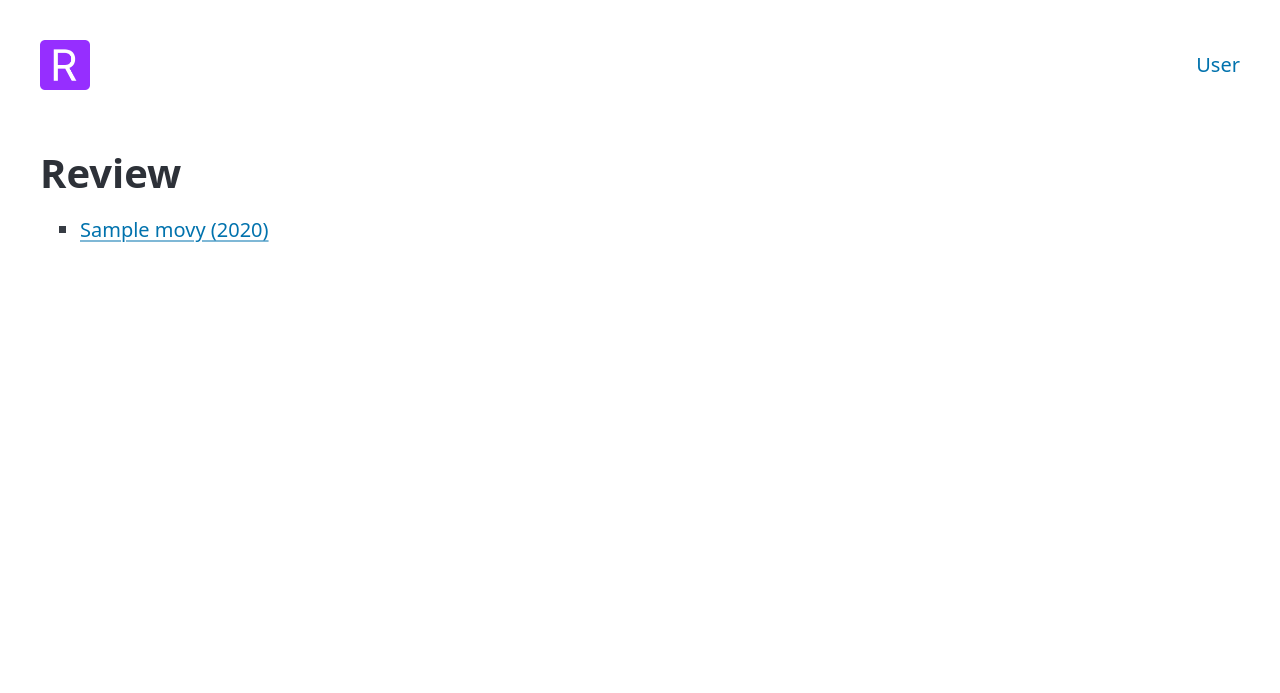
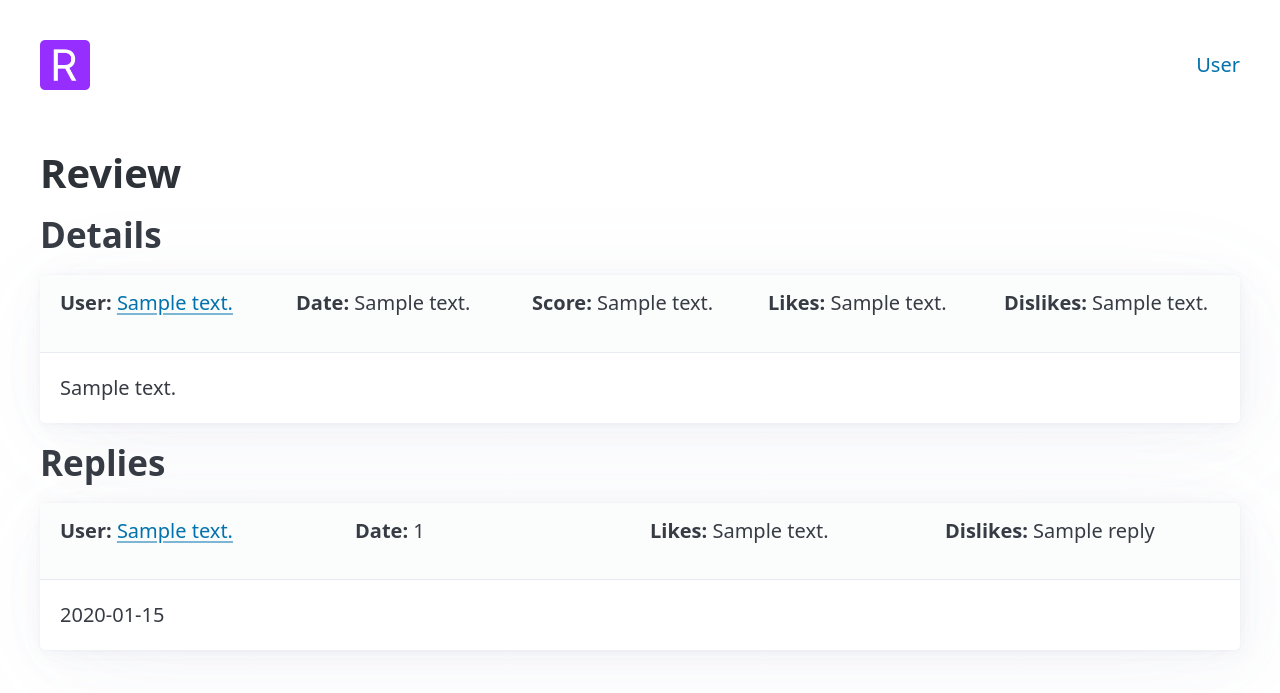
Before and after one commit to FreemanApps/reviewer, a FastAPI app: template src/templates/review.jinja in a window 1280 px wide. Shown: the top 693 px of the page. Run offline with FastAPI, Linux system fonts and the light colour scheme; the template is opened without the code that fills it: most values are stand-ins (such as "Sample title", 1, 10 or a date in 2020); some libraries are stand-ins or nearby versions.

Commit message:
Add review page

```diff
--- a/src/routes/movie.py
+++ b/src/routes/movie.py
@@ -47,7 +47,6 @@ async def get_movie(request: Request, movie_id: int):
                             r.review_id
                             ,r.review_score
                             ,TO_CHAR(r.review_timestamp AT TIME ZONE 'America/New_York', 'DD Mon YYYY') AS review_date
-                            ,TO_CHAR(r.review_timestamp AT TIME ZONE 'America/New_York', 'HH:MI:SS AM') AS review_time
                             ,p.person_name AS reviewer
                             FROM reviewer.review r
                             JOIN reviewer.person p ON r.person_id = p.person_id
--- a/src/routes/person.py
+++ b/src/routes/person.py
@@ -22,7 +22,6 @@ async def get_person(request: Request, person_id: int):
                             r.review_id
                             ,r.review_score
                             ,TO_CHAR(r.review_timestamp AT TIME ZONE 'America/New_York', 'DD Mon YYYY') AS review_date
-                            ,TO_CHAR(r.review_timestamp AT TIME ZONE 'America/New_York', 'HH:MI:SS AM') AS review_time
                             ,m.movie_name
                             FROM reviewer.review r
                             JOIN reviewer.movie m ON r.movie_id = m.movie_id
@@ -34,11 +33,9 @@ async def get_person(request: Request, person_id: int):
             cur.execute('''
                             SELECT
                             TO_CHAR(rp.reply_timestamp AT TIME ZONE 'America/New_York', 'DD Mon YYYY') AS reply_date
-                            ,TO_CHAR(rp.reply_timestamp AT TIME ZONE 'America/New_York', 'HH:MI:SS AM') AS reply_time
                             ,rv.review_id
                             ,rv.review_score
                             ,TO_CHAR(rv.review_timestamp AT TIME ZONE 'America/New_York', 'DD Mon YYYY') AS review_date
-                            ,TO_CHAR(rv.review_timestamp AT TIME ZONE 'America/New_York', 'HH:MI:SS AM') AS review_time
                             ,p.person_name AS reviewerer
                             ,m.movie_name
                             FROM reviewer.reply rp
--- a/src/routes/review.py
+++ b/src/routes/review.py
@@ -14,7 +14,7 @@ async def get_review(request: Request, review_id: int):
                             SELECT
                             r.review_score
                             ,r.review_content
-                            ,r.review_timestamp AT TIME ZONE 'America/New_York'
+                            ,TO_CHAR(r.review_timestamp AT TIME ZONE 'America/New_York', 'DD Mon YYYY') AS review_date
                             ,p.person_id
                             ,p.person_name
                             ,COUNT(*) FILTER (WHERE rr.review_reaction_type = 'like') likes
@@ -30,7 +30,7 @@ async def get_review(request: Request, review_id: int):
             cur.execute('''
                             SELECT
                             r.reply_content
-                            ,r.reply_timestamp AT TIME ZONE 'America/New_York'
+                            ,TO_CHAR(r.reply_timestamp AT TIME ZONE 'America/New_York', 'DD Mon YYYY') AS reply_date
                             ,p.person_id
                             ,p.person_name
                             ,COUNT(*) FILTER (WHERE rr.reply_reaction_type = 'like') likes
--- a/src/templates/movie.jinja
+++ b/src/templates/movie.jinja
@@ -31,9 +31,9 @@
         <p><strong>Average Rating:</strong> {% if reviews_details[0] %}{{ reviews_details[0] }}{% else %}N/A{% endif %}</p>
         {% if reviews %}
         <ul>
-            {% for review_id, review_score, review_date, review_time, reviewer in reviews %}
+            {% for review_id, review_score, review_date, reviewer in reviews %}
             <li>
-                <a href="{{ url_for('get_review', review_id=review_id) }}">{{ review_score }} from {{ reviewer|e }} on {{ review_date }} at {{ review_time }}</a>
+                <a href="{{ url_for('get_review', review_id=review_id) }}">{{ review_score }} from {{ reviewer|e }} on {{ review_date }}</a>
             </li>
             {% endfor %}
         </ul>
--- a/src/templates/review.jinja
+++ b/src/templates/review.jinja
@@ -3,16 +3,31 @@
 <main class="container">
     <h1>Review</h1>
     <section>
-
+        <h2>Details</h2>
+        <article>
+            <header class="grid">
+                <p><strong>User:</strong> <a href="{{ url_for('get_person', person_id=review_details[3]) }}">{{ review_details[4]|e }}</a></p>
+                <p><strong>Date:</strong> {{ review_details[2] }}</p>
+                <p><strong>Score:</strong> {{ review_details[0] }}</p>
+                <p><strong>Likes:</strong> {{ review_details[5] }}</p>
+                <p><strong>Dislikes:</strong> {{ review_details[6] }}</p>
+            </header>
+            {{ review_details[1]|e }}
+        </article>
     </section>
     <section>
-        <ul>
-            {% for movie_id, movie_name, release_year in movies %}
-            <li>
-                <a href="{{ url_for('get_movie', movie_id=movie_id) }}">{{ movie_name|e }} ({{ release_year }})</a>
-            </li>
-            {% endfor %}
-        </ul>
+        <h2>Replies</h2>
+        {% for reply_content, reply_date, person_id, person_name, likes, dislikes in replies %}
+        <article>
+            <header class="grid">
+                <p><strong>User:</strong> <a href="{{ url_for('get_person', person_id=person_id) }}">{{ person_name|e }}</a></p>
+                <p><strong>Date:</strong> {{ reply_date }}</p>
+                <p><strong>Likes:</strong> {{ likes }}</p>
+                <p><strong>Dislikes:</strong> {{ dislikes }}</p>
+            </header>
+            {{ reply_content|e }}
+        </article>
+        {% endfor %}
     </section>
 </main>
 {% endblock %}
```
Also changed, not shown: src/templates/person.jinja (+4 -4 lines).
